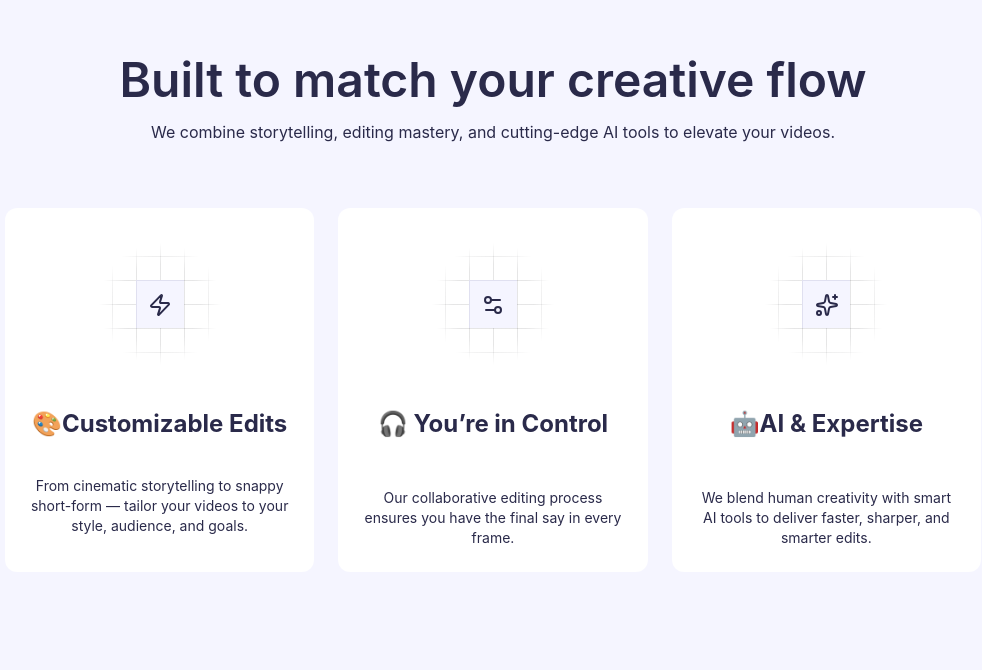
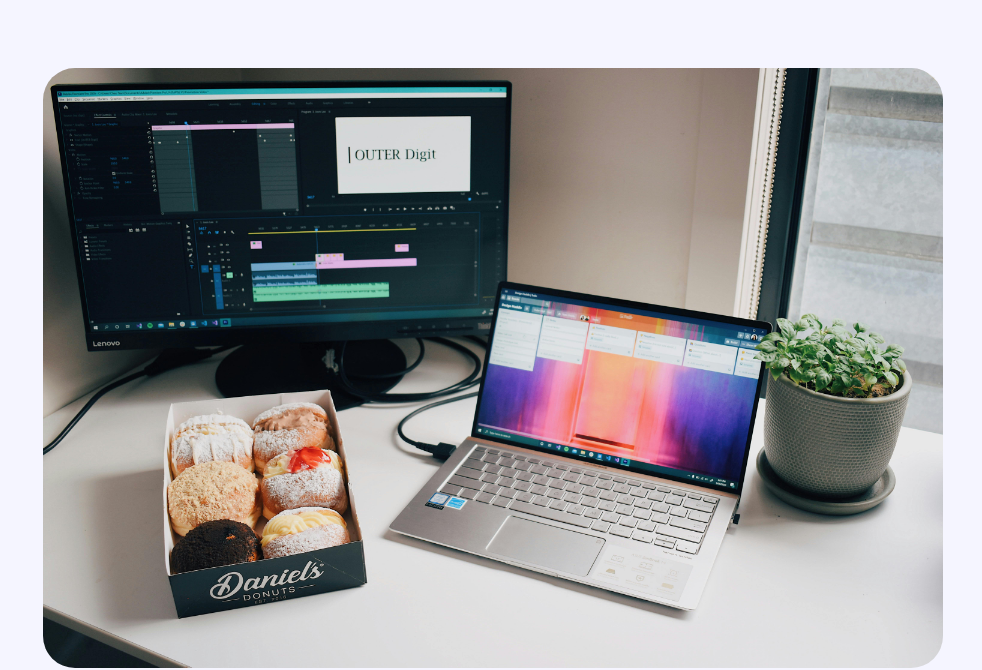
Before and after one commit to tejas249/reevio, a Next.js app: page / in a window 1280 px wide. Shown: the part 872-1542 px from the top of the page, without its empty margins (147-1129 px from the left). Built offline with nearby package versions, Linux system fonts and the light colour scheme.

Commit message:
Header image updated

```diff
--- a/app/page.tsx
+++ b/app/page.tsx
@@ -2,6 +2,7 @@ import FAQsFour from "@/components/faqs-4";
 import Features from "@/components/features-2";
 import FooterSection from "@/components/footer";
 import HeroSection from "@/components/hero-section";
+import HeroImage from "@/components/HeroImage";
 import StatsSection from "@/components/stats-2";
 import { BackgroundLines } from "@/components/ui/background-lines";
 
@@ -9,7 +10,7 @@ export default function Home() {
   return (
     <div>
       <HeroSection />
-
+      <HeroImage/>
       <Features />
       <StatsSection />
       <FAQsFour />
--- /dev/null
+++ b/components/HeroImage.tsx
@@ -0,0 +1,17 @@
+import Image from 'next/image'
+import header from '../public/header.jpg'
+export default function Hero() {
+  return (
+     <div className='h-screen mt-10'>
+         <div className='h-screen flex items-center justify-center shadow-md shadow-red-500'>
+             <Image
+      src={header}
+      width={900}
+      height={450}
+      alt="Picture of the author"
+      className='items-center justify-center rounded-4xl'
+    />
+         </div>
+     </div>
+  )
+}
```
Also changed, not shown: public/header.jpg (added).
